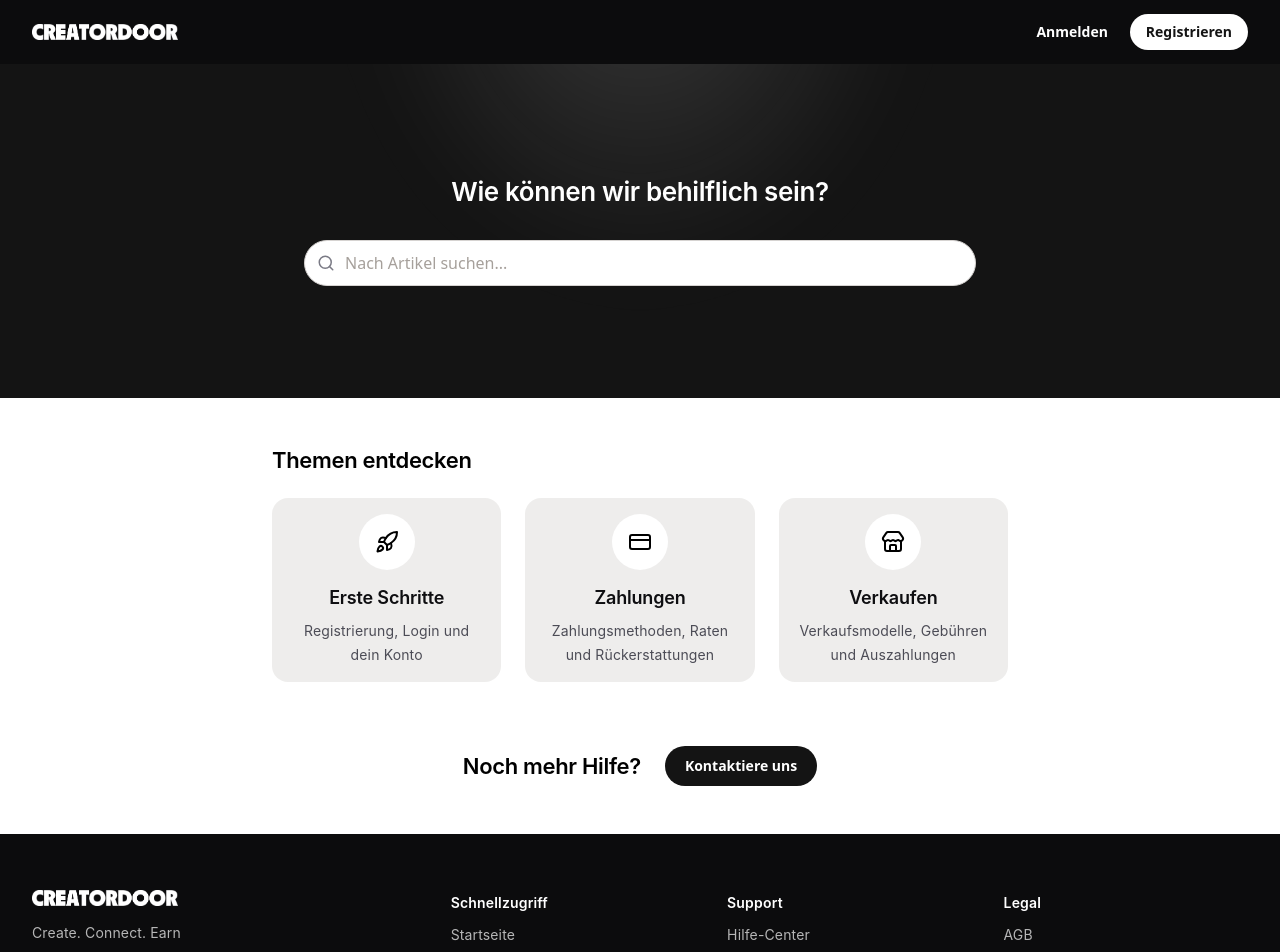
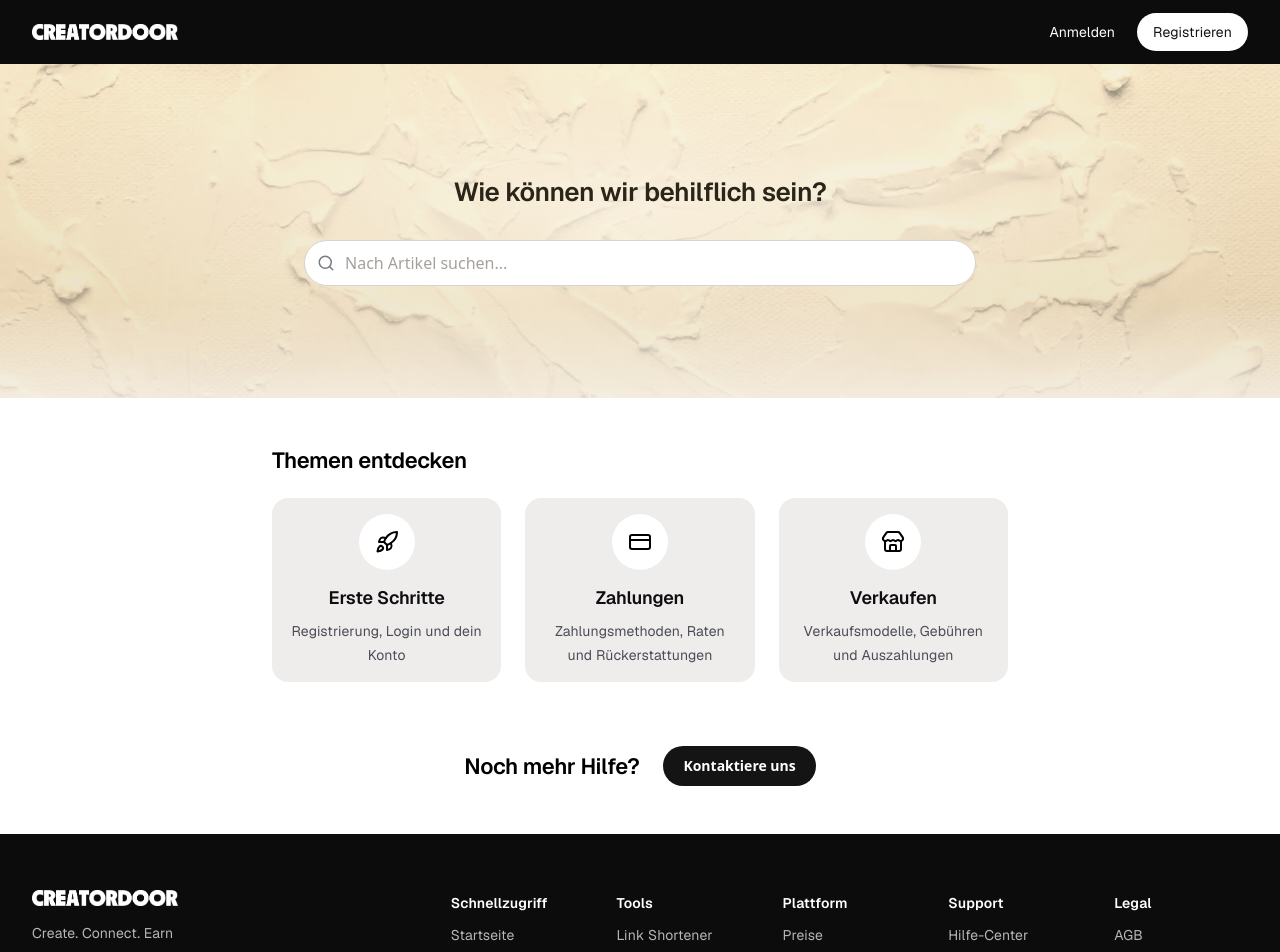
Before and after one commit to avalanche-official/help-creatordoor, a Vue app in the folder frontend/: page / in a window 1280 px wide. Shown: the top 952 px of the page. Built offline with nearby package versions, Linux system fonts and the light colour scheme; a web font is replaced by a local one.

Commit message:
newudpta

```diff
--- a/frontend/index.html
+++ b/frontend/index.html
@@ -6,6 +6,14 @@
     <link rel="icon" type="image/png" href="/favicon-192.png?v=2" sizes="192x192" />
     <link rel="apple-touch-icon" href="/apple-touch-icon.png?v=2" />
     <meta name="viewport" content="width=device-width, initial-scale=1.0" />
+
+    <!-- Geist — same source as the main creatordoor.com site -->
+    <link rel="preconnect" href="https://fonts.googleapis.com" />
+    <link rel="preconnect" href="https://fonts.gstatic.com" crossorigin />
+    <link
+      href="https://fonts.googleapis.com/css2?family=Geist:wght@100..900&display=swap"
+      rel="stylesheet"
+    />
     <title>Creatordoor - Help</title>
   </head>
   <body>
--- a/frontend/src/components/organisms/HelpHeader/HelpHeader.vue
+++ b/frontend/src/components/organisms/HelpHeader/HelpHeader.vue
@@ -16,13 +16,13 @@ import Logo from '@/components/atoms/Logo/Logo.vue'
         <div class="flex items-center gap-1.5">
           <a
             href="https://creatordoor.com/login"
-            class="hidden sm:inline-flex items-center px-4 py-2 rounded-full text-sm font-semibold text-white hover:bg-white/10 transition-colors"
+            class="hidden sm:inline-flex items-center px-4 py-2 rounded-full body-default font-normal text-white hover:bg-white/10 transition-colors"
           >
             Anmelden
           </a>
           <a
             href="https://creatordoor.com/register"
-            class="inline-flex items-center px-4 py-2 rounded-full text-sm font-semibold bg-white text-[#141414] hover:opacity-90 active:opacity-80 transition-opacity"
+            class="inline-flex items-center px-4 py-2 rounded-full body-default font-normal bg-white text-[#141414] hover:opacity-90 active:opacity-80 transition-opacity"
           >
             Registrieren
           </a>
--- a/frontend/src/components/templates/Footer/Footer.vue
+++ b/frontend/src/components/templates/Footer/Footer.vue
@@ -29,6 +29,25 @@ const linkColumns = [
       { label: 'Dashboard', href: 'https://creatordoor.com/dashboard' },
       { label: 'Registrieren', href: 'https://creatordoor.com/register' },
       { label: 'Login', href: 'https://creatordoor.com/login' },
+    ],
+  },
+  {
+    title: 'Tools',
+    links: [
+      { label: 'Link Shortener', href: 'https://creatordoor.com/tools/link-shortener' },
+      { label: 'Kompressor', href: 'https://creatordoor.com/tools/compressor' },
+      { label: 'Passwort teilen', href: 'https://creatordoor.com/tools/password-share' },
+    ],
+  },
+  {
+    title: 'Plattform',
+    links: [
+      { label: 'Preise', href: 'https://creatordoor.com/preise' },
+      { label: 'Marktplatz', href: 'https://creatordoor.com/marketplace' },
+      { label: 'Wechsel zu Creatordoor', href: 'https://creatordoor.com/migration-service' },
+      { label: 'Zahlungsmethoden', href: 'https://creatordoor.com/payment-methods' },
+      { label: 'Webinare', href: 'https://creatordoor.com/webinars' },
+      { label: 'Alle Features', href: 'https://creatordoor.com/features' },
     ],
   },
   {
@@ -206,7 +225,7 @@ const googlePlayUrl = 'https://play.google.com/store/apps/details?id=com.creator
         </div>
 
         <!-- Link columns -->
-        <div class="lg:col-span-8 grid grid-cols-2 md:grid-cols-3 gap-8">
+        <div class="lg:col-span-8 grid grid-cols-2 md:grid-cols-3 lg:grid-cols-5 gap-8">
           <div v-for="col in linkColumns" :key="col.title" class="space-y-4">
             <Text variant="body-default-bold" class="text-white">{{ col.title }}</Text>
             <nav class="space-y-1 mt-2">
--- a/frontend/src/styles/tokens/fonts.css
+++ b/frontend/src/styles/tokens/fonts.css
@@ -30,8 +30,8 @@
 @theme {
   /* Font Families */
   --font-family-primary:
-    'Inter', -apple-system, BlinkMacSystemFont, 'Segoe UI', Roboto, 'Helvetica Neue', Arial,
-    sans-serif;
+    'Geist', 'Inter', -apple-system, BlinkMacSystemFont, 'Segoe UI', Roboto, 'Helvetica Neue',
+    Arial, sans-serif;
   --font-family-display: 'Parafina Black', 'Inter', -apple-system, BlinkMacSystemFont, sans-serif;
 
   /* Font Weights */
--- a/frontend/src/views/HomeView.vue
+++ b/frontend/src/views/HomeView.vue
@@ -9,6 +9,11 @@ import Icon from '../components/atoms/Icon/Icon.vue'
 import CopyBlock from '../components/molecules/CopyBlock/CopyBlock.vue'
 import Text from '../components/atoms/Text/Text.vue'
 import List from '../components/organisms/List/List.vue'
+
+// Hero background: palette-knife oil texture (Unsplash, Steve A Johnson).
+// The photo is near-white; the .hero-tint layer is what makes it beige.
+import heroCanvasWebp from '@/assets/hero/oil-canvas.webp'
+import heroCanvasJpg from '@/assets/hero/oil-canvas.jpg'
 
 
 const router = useRouter()
@@ -73,15 +78,25 @@ const categoriesForList = computed(() => {
 
 <template>
   <div>
-    <!-- ── Hero: dark with centered light beam + search (matches the main site) ── -->
-    <div class="relative w-full bg-[#141414] overflow-hidden">
-      <div class="hero-beam" aria-hidden="true" />
-      <div class="hero-beam-glow" aria-hidden="true" />
+    <!-- ── Hero: beige oil-painting canvas + search ── -->
+    <div class="relative w-full overflow-hidden bg-[#e9dcc6]">
+      <picture>
+        <source :srcset="heroCanvasWebp" type="image/webp" />
+        <img
+          :src="heroCanvasJpg"
+          alt=""
+          aria-hidden="true"
+          class="absolute inset-0 h-full w-full object-cover hero-canvas"
+        />
+      </picture>
+      <!-- Warm wash over the photo: turns the white canvas beige and keeps the
+           headline readable wherever the brush strokes fall. -->
+      <div class="hero-tint" aria-hidden="true" />
 
       <div
         class="relative max-w-3xl mx-auto px-4 sm:px-6 py-20 md:py-28 flex flex-col items-center text-center"
       >
-        <Text variant="title-section" as="h1" custom-color="#ffffff" class="mb-8">
+        <Text variant="title-section" as="h1" custom-color="#2b2419" class="mb-8">
           Wie können wir behilflich sein?
         </Text>
 
@@ -188,56 +203,28 @@ const categoriesForList = computed(() => {
 </template>
 
 <style scoped>
-/* ── Hero light beam shining down from the top, centered (same look as the
-   creatordoor.com dark heroes) ── */
-.hero-beam {
-  position: absolute;
-  top: 0;
-  left: 50%;
-  transform: translateX(-50%);
-  width: 560px;
-  max-width: 90vw;
-  height: 100%;
-  pointer-events: none;
-  background: conic-gradient(
-    from 180deg at 50% -10%,
-    transparent 40%,
-    rgba(255, 255, 255, 0.14) 47%,
-    rgba(255, 255, 255, 0.22) 50%,
-    rgba(255, 255, 255, 0.14) 53%,
-    transparent 60%
-  );
-  filter: blur(24px);
-  animation: beam-fade-in 1.8s ease-out both;
+/* ── Hero: the source photo is a near-white oil canvas, so the warmth comes
+   from CSS rather than from the image itself ── */
+.hero-canvas {
+  /* sepia turns the white paint beige; the rest keeps the strokes crisp */
+  filter: sepia(0.5) saturate(1.35) brightness(0.99) contrast(1.04);
 }
 
-.hero-beam-glow {
+.hero-tint {
   position: absolute;
-  top: -120px;
-  left: 50%;
-  transform: translateX(-50%);
-  width: 560px;
-  max-width: 90vw;
-  height: 340px;
+  inset: 0;
   pointer-events: none;
-  background: radial-gradient(ellipse at 50% 0%, rgba(255, 255, 255, 0.16), transparent 70%);
-  filter: blur(40px);
-  animation: beam-fade-in 1.8s ease-out both;
+  background:
+    radial-gradient(ellipse at 50% 42%, rgba(255, 250, 240, 0.62), transparent 68%),
+    linear-gradient(to bottom, rgba(233, 220, 198, 0.45), rgba(214, 196, 168, 0.6));
 }
 
-@keyframes beam-fade-in {
-  from {
-    opacity: 0;
-  }
-  to {
-    opacity: 1;
-  }
-}
-
-@media (prefers-reduced-motion: reduce) {
-  .hero-beam,
-  .hero-beam-glow {
-    animation: none;
-  }
+/* Soften the seam into the page below the hero */
+.hero-tint::after {
+  content: '';
+  position: absolute;
+  inset: auto 0 0 0;
+  height: 96px;
+  background: linear-gradient(to bottom, transparent, rgba(255, 255, 255, 0.55));
 }
 </style>
```
Also changed, not shown: frontend/src/assets/hero/oil-canvas.jpg (added), frontend/src/assets/hero/oil-canvas.webp (added).
